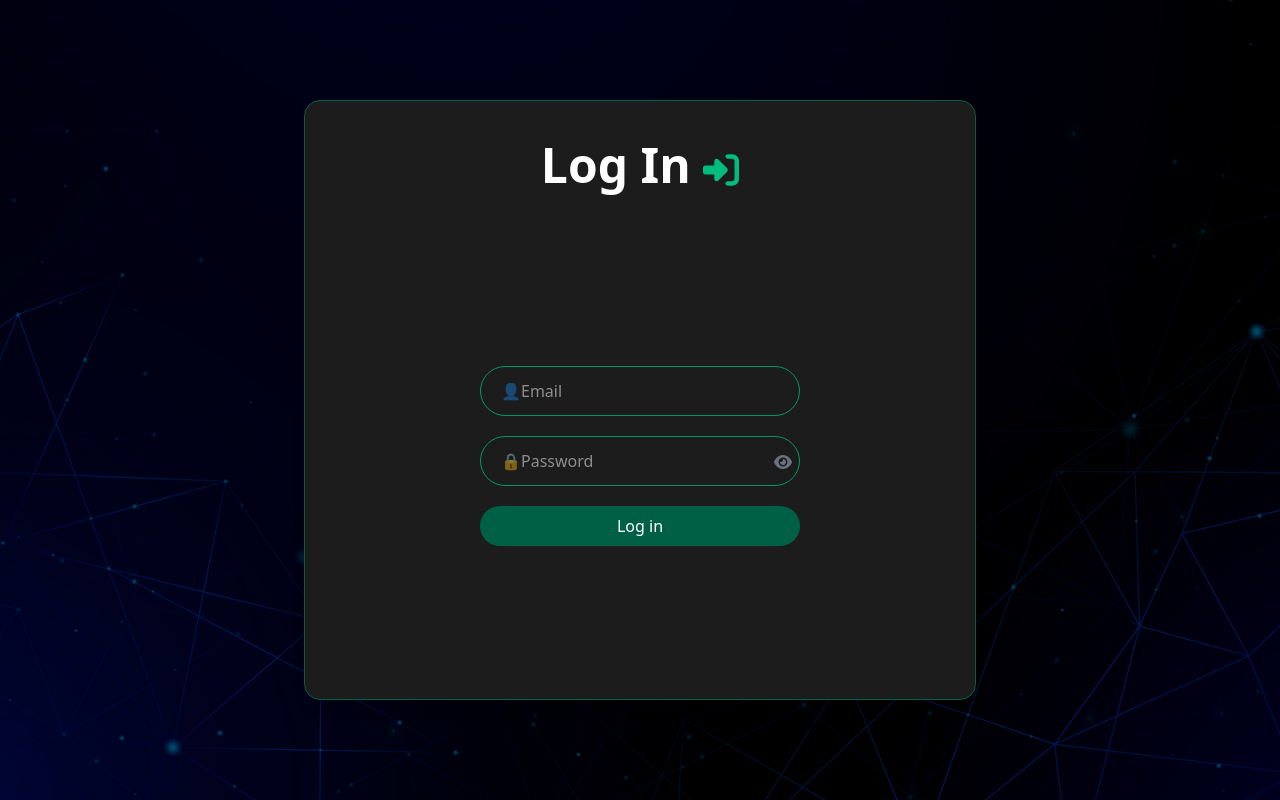
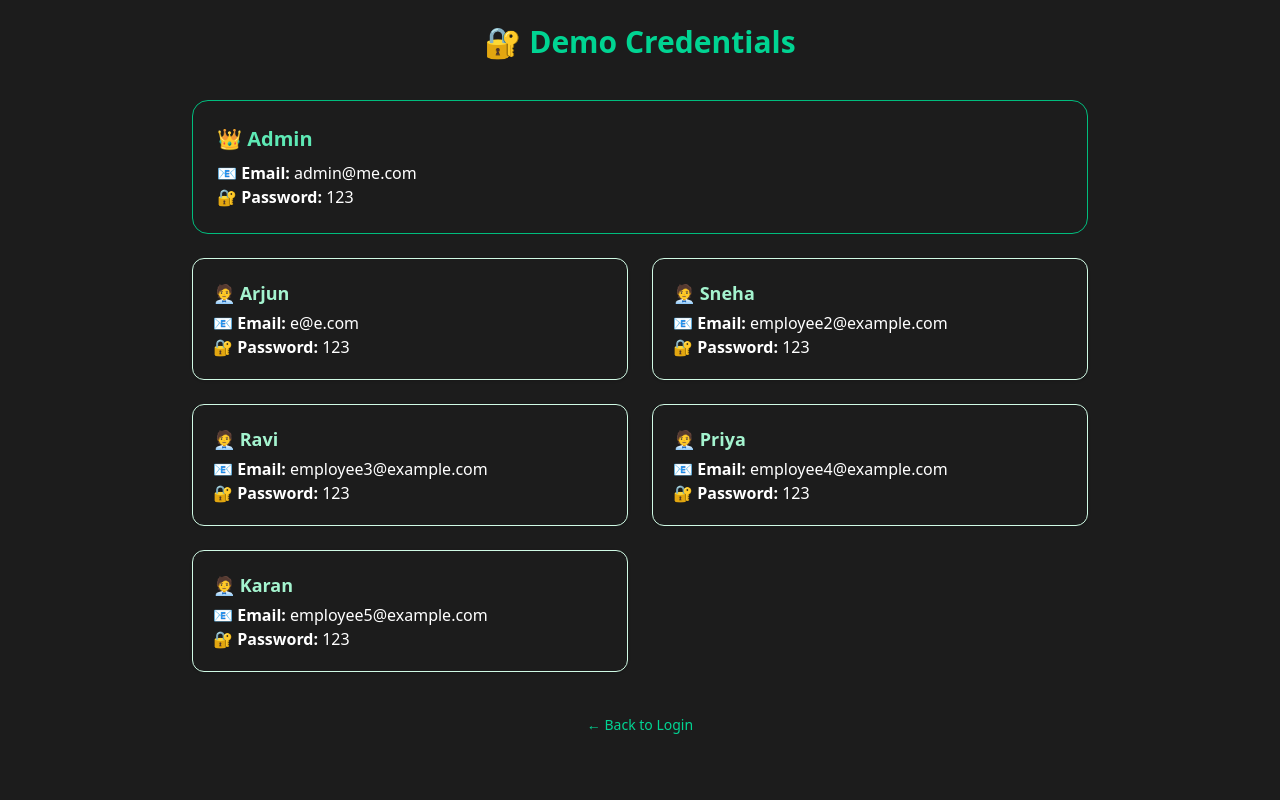
Before and after one commit to yashapex/Employee-Management-System, a React (Vite) app: page /demo-login in a window 1280 px wide. Built offline with nearby package versions, Linux system fonts and the light colour scheme.

Commit message:
demo-login credentials

```diff
--- a/package.json
+++ b/package.json
@@ -14,7 +14,8 @@
     "@fortawesome/react-fontawesome": "^0.2.2",
     "@tailwindcss/vite": "^4.1.11",
     "react": "^19.1.0",
-    "react-dom": "^19.1.0"
+    "react-dom": "^19.1.0",
+    "react-router-dom": "^7.6.3"
   },
   "devDependencies": {
     "@eslint/js": "^9.25.0",
--- a/src/App.jsx
+++ b/src/App.jsx
@@ -1,9 +1,11 @@
 import React,{useContext, useEffect, useState} from 'react'
+import { BrowserRouter as Router, Routes, Route } from 'react-router-dom';
 import Login from './components/Auth/Login';
-import { setLocalStorage } from './utils/localStorage';
 import AdminDashboard from './components/Dashboard/AdminDashboard'
 import EmployeeDashboard from './components/Dashboard/EmployeeDashboard'
 import { AuthContext } from './context/AuthProvider';
+import Bypass from './components/Auth/Bypass';
+import DemoLogin from './components/Auth/DemoLogin';
 
 
 
@@ -45,13 +47,25 @@ const App = () => {
   }
 
 
-  return (
-    <>
-    {!user ? <Login handlelogin = {handleLogin}/>: ''}
-    {user == 'admin' ? <AdminDashboard changeUser = {setUser}/> : (user == 'employee' ? <EmployeeDashboard data={loggedInUserData} changeUser = {setUser}/> : null)}
-
-    </>
-  )
-}
+   return (
+    <Router>
+      <Routes>
+        <Route
+          path="/"
+          element={
+            !user ? (
+              <Login handlelogin={handleLogin} />
+            ) : user === 'admin' ? (
+              <AdminDashboard changeUser={setUser} />
+            ) : (
+              <EmployeeDashboard data={loggedInUserData} changeUser={setUser} />
+            )
+          }
+        />
+        <Route path="/demo-login" element={<DemoLogin/>} />
+      </Routes>
+    </Router>
+  );
+};
 
 export default App;
--- /dev/null
+++ b/src/components/Auth/Bypass.jsx
@@ -0,0 +1,55 @@
+import React from 'react'
+
+const Bypass = () => {
+  return (
+    <div className='bg-[#1c1c1c] h-screen flex flex-col items-center justify-center'>
+        <h3>Login Credentials (for Demo)</h3>
+        <div>
+            Role - Admin
+
+            Email - admin@me.com
+
+            Password - 123
+
+        </div>
+        <div>
+            Role -Arjun
+
+            Email -  e@e.com
+
+            Password - 123
+        </div>
+        <div>
+            Role - Sneha
+
+            Email - employee2@example.com
+
+            Password - 123
+        </div>
+        <div>
+            Role - Ravi
+
+            Email - employee3@example.com
+
+            Password - 123
+        </div>
+        <div>
+            Role - Priya
+
+            Email - employee4@example.com
+
+            Password - 123
+        </div>
+        <div>
+            Role - Karan
+
+            Email - employee5@example.com
+
+            Password - 123
+        </div>
+
+    </div>
+  )
+}
+
+export default Bypass
--- /dev/null
+++ b/src/components/Auth/DemoLogin.jsx
@@ -0,0 +1,73 @@
+import React from 'react';
+import { Link } from 'react-router-dom';
+
+const DemoLogin = () => {
+  return (
+    <div className="fade-up min-h-screen bg-[#1c1c1c] p-6">
+      {/* Page Title */}
+      <h1 className="text-3xl font-bold text-emerald-400 text-center mb-10">
+        🔐 Demo Credentials
+      </h1>
+
+      <div className="max-w-4xl mx-auto space-y-6">
+
+        {/* Admin Card */}
+        <div className="bg-[#1c1c1c] p-6 rounded-2xl border border-emerald-500">
+          <h2 className="text-xl font-bold text-emerald-300 mb-2">👑 Admin</h2>
+          <p>📧 <strong>Email:</strong> admin@me.com</p>
+          <p>🔐 <strong>Password:</strong> 123</p>
+        </div>
+
+        {/* Employee Cards (template) */}
+        <div className="grid gap-6 md:grid-cols-2">
+          {/* Employee 1 */}
+          <div className="bg-[#1c1c1c] p-5 rounded-xl shadow border border-emerald-100">
+            <h2 className="text-lg font-semibold text-emerald-200 mb-1">🧑‍💼 Arjun</h2>
+            <p>📧 <strong>Email:</strong> e@e.com</p>
+            <p>🔐 <strong>Password:</strong> 123</p>
+          </div>
+
+          {/* Employee 2 */}
+          <div className="bg-[#1c1c1c] p-5 rounded-xl shadow border border-emerald-100">
+            <h2 className="text-lg font-semibold text-emerald-200 mb-1">🧑‍💼 Sneha</h2>
+            <p>📧 <strong>Email:</strong> employee2@example.com</p>
+            <p>🔐 <strong>Password:</strong> 123</p>
+          </div>
+
+          {/* Employee 1 */}
+          <div className="bg-[#1c1c1c] p-5 rounded-xl shadow border border-emerald-100">
+            <h2 className="text-lg font-semibold text-emerald-200 mb-1">🧑‍💼 Ravi</h2>
+            <p>📧 <strong>Email:</strong> employee3@example.com</p>
+            <p>🔐 <strong>Password:</strong> 123</p>
+          </div>
+
+          {/* Employee 1 */}
+          <div className="bg-[#1c1c1c] p-5 rounded-xl shadow border border-emerald-100">
+            <h2 className="text-lg font-semibold text-emerald-200 mb-1">🧑‍💼 Priya</h2>
+            <p>📧 <strong>Email:</strong> employee4@example.com</p>
+            <p>🔐 <strong>Password:</strong> 123</p>
+          </div>
+
+          {/* Employee 1 */}
+          <div className="bg-[#1c1c1c] p-5 rounded-xl shadow border border-emerald-100">
+            <h2 className="text-lg font-semibold text-emerald-200 mb-1">🧑‍💼 Karan</h2>
+            <p>📧 <strong>Email:</strong> employee5@example.com</p>
+            <p>🔐 <strong>Password:</strong> 123</p>
+          </div>
+
+
+        </div>
+
+        {/* Back to login */}
+        <div className="mt-10 text-center">
+          <Link to="/" className="text-emerald-400 hover:underline text-sm">
+            ← Back to Login
+          </Link>
+        </div>
+
+      </div>
+    </div>
+  );
+};
+
+export default DemoLogin;
--- a/src/components/Auth/Login.jsx
+++ b/src/components/Auth/Login.jsx
@@ -3,6 +3,7 @@ import App from '../../App'
 import { FontAwesomeIcon } from '@fortawesome/react-fontawesome'
 import { faEye, faEyeSlash } from '@fortawesome/free-solid-svg-icons'
 import { faRightToBracket } from '@fortawesome/free-solid-svg-icons'
+import Bypass from './Bypass'
 
 
 const Login = ({handlelogin}) => {
@@ -36,9 +37,9 @@ const Login = ({handlelogin}) => {
     <div className='absolute inset-0 bg-black/60 z-0'></div>
 
     {/* Foreground login box */}
-    <div className="relative z-10 flex items-center justify-center h-full w-full">
+    <div className=" relative z-10 flex items-center justify-center h-full w-full">
 
-        <div className="h-[75%] w-[80%] max-w-2xl bg-[#1c1c1c] border border-emerald-800 rounded-2xl p-10 shadow-lg flex flex-col items-center justify-center gap-16
+        <div className=" bg-white/10 backdrop-blur-md border border-white/20 h-[75%] w-[80%] max-w-2xl rounded-2xl p-10 shadow-lg flex flex-col items-center justify-center gap-10
                         fade-up ">
 
           {/* Heading */}
@@ -87,7 +88,7 @@ const Login = ({handlelogin}) => {
                         focus:ring-emerald-300
                         focus:shadow-[0_0_8px_2px_rgba(16,185,129,0.6)]
                         transition-all duration-300 '
-            placeholder='🔒Password'
+            placeholder='🔐Password'
 
         />
         <FontAwesomeIcon
@@ -110,6 +111,17 @@ const Login = ({handlelogin}) => {
         Log in
         </button>
 
+        <p className="text-sm text-gray-400 mt-5">
+  Need demo credentials?{" "}
+  <a
+    href="/demo-login"
+    className="text-emerald-400 hover:underline hover:text-emerald-300 transition"
+  >
+    Click here
+  </a>
+</p>
+
+
         </form>
 
         </div>
```
Also changed, not shown: 1 other file (tests, documents, lock files or other folders).
